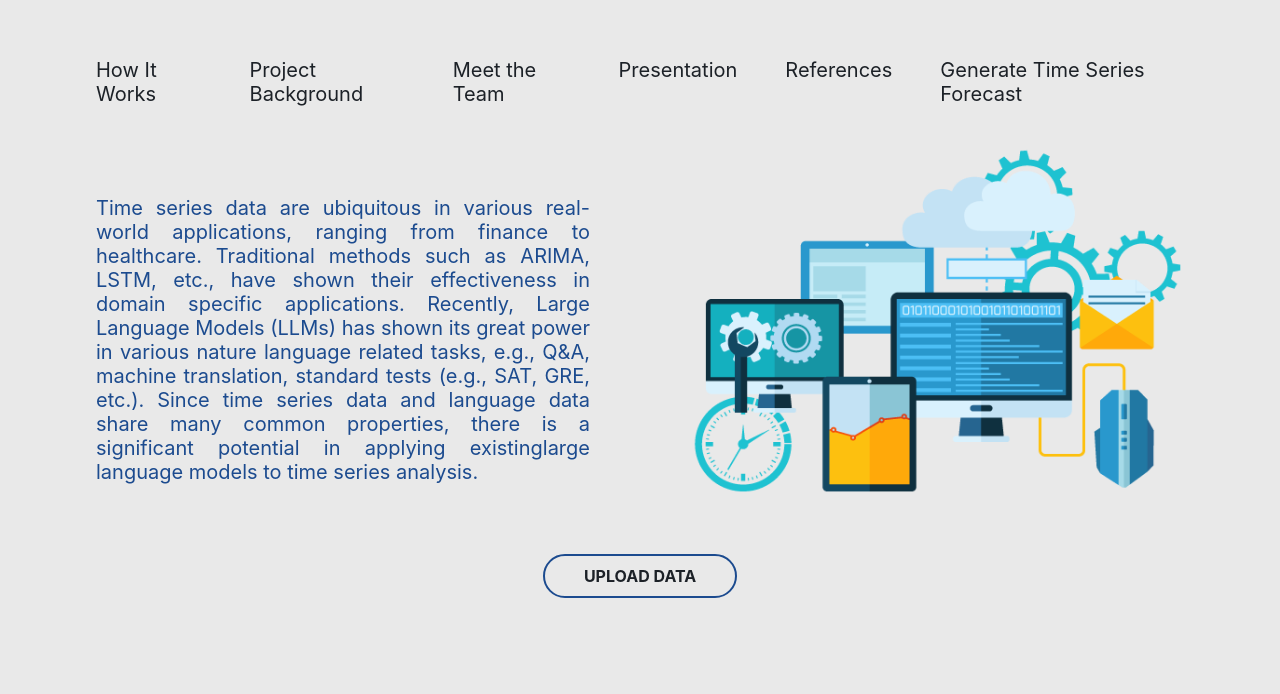
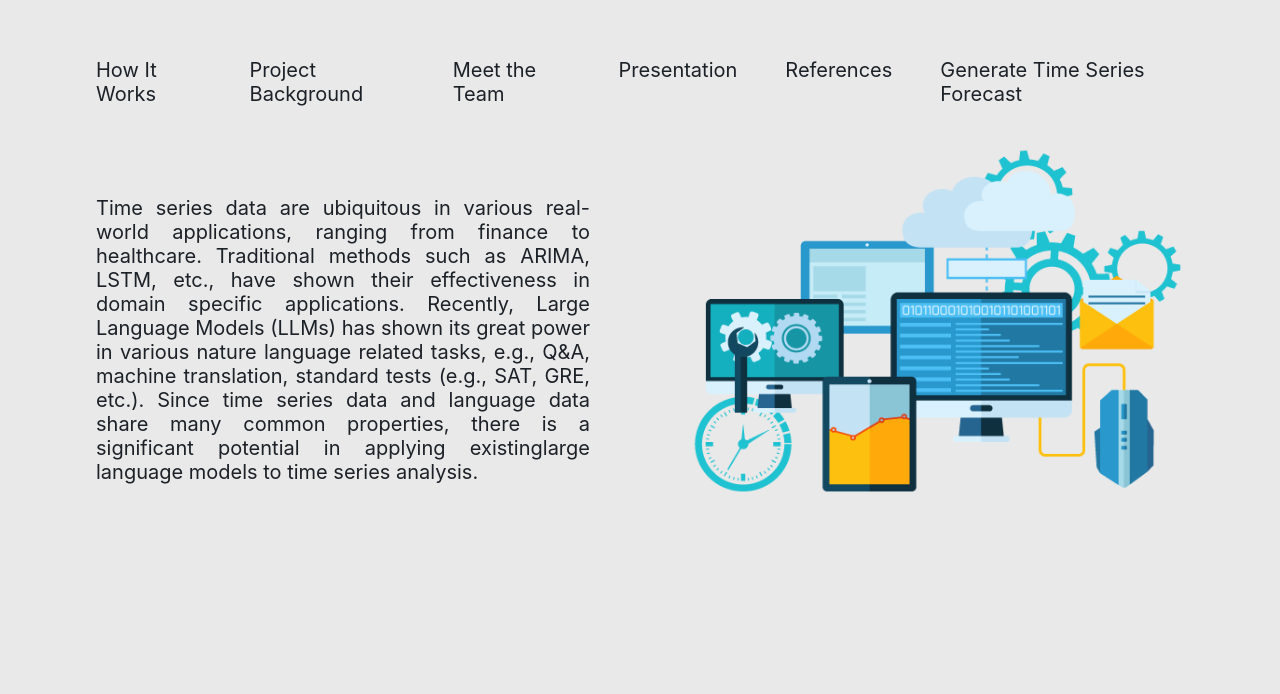
Before and after one commit to sage-p1/SDP-Team-01-Spring-2025-Project-Files, a Flask app: page / in a window 1280 px wide. Shown: the part 324-1018 px from the top of the page. After the commit the page ends 816 px from the top, so only its background shows below. Run offline with Flask 3, Linux system fonts and the light colour scheme.

Commit message:
changed home

```diff
--- a/v6/static/css/main.css
+++ b/v6/static/css/main.css
@@ -68,7 +68,7 @@ h2 {
     display: flex;
     flex-direction: row;
     justify-content: center;
-    color:#1C4B8F;
+    color:#1C2127;
     font-size: 20px;
 }
 
@@ -205,42 +205,3 @@ button:hover {
     margin-top: 24px;
     margin-bottom: 12px;
 }
-
-.upload_button {
-    display: flex;
-    justify-content: center;
-    margin-top: 50px;
-}
-
-
-.upload_button a {
-    display: flex;
-    justify-content: center;
-    width: 150px;
-    padding: 10px 20px;
-    background-color: #e9e9e9;
-    color: #1C2127;
-    border-radius: 30px;
-    border: 2px solid #1C4B8F;
-    font-size: 16px;
-    font-weight: bold;
-    transition: all 0.3s ease;
-    text-decoration: none;
-}
-
-.upload_button a:hover {
-    background-color: #3148F6;
-    color: #e9e9e9;
-    border-color: #3148F6;
-}
-
-.upload_button p {
-    margin: 0;
-    text-align: center;
-    font-family: 'Inter', sans-serif;
-}
-
-.upload_button a.active {
-    background-color: #3148F6;
-    color: #e9e9e9;
-}
--- a/v6/templates/home.html
+++ b/v6/templates/home.html
@@ -9,10 +9,4 @@
     <p>Time series data are ubiquitous in various real-world applications, ranging from finance to healthcare. Traditional methods such as ARIMA, LSTM, etc., have shown their effectiveness in domain specific applications. Recently, Large Language Models (LLMs) has shown its great power in various nature language related tasks, e.g., Q&A, machine translation, standard tests (e.g., SAT, GRE, etc.). Since time series data and language data share many common properties, there is a significant potential in applying existinglarge language models to time series analysis.</p>
     <img src="/static/images/sdp_graphic.png">
 </div>
-
-<div class="upload_button">
-    <a href="/upload" class="{% if request.path == '/upload' %}active{% endif %}">
-        <p>UPLOAD DATA</p>
-    </a>
-</div>
 {% endblock %}
```
